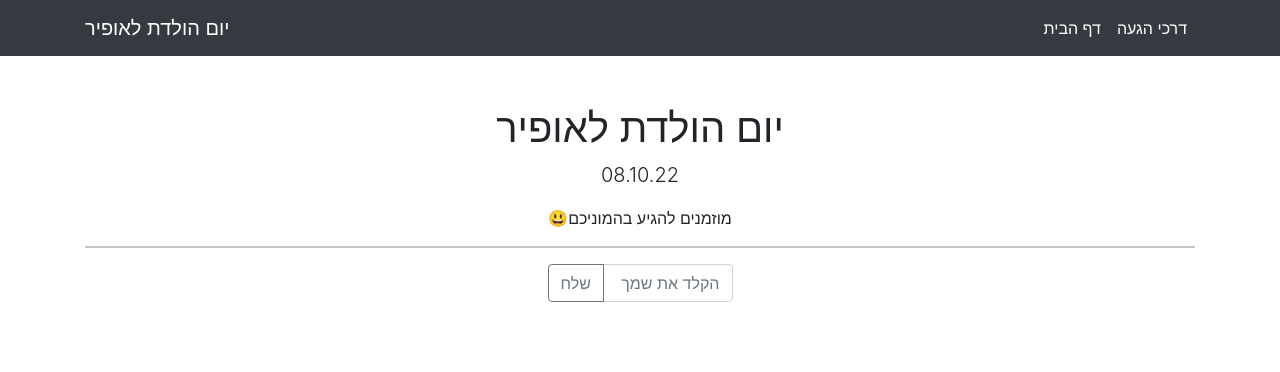
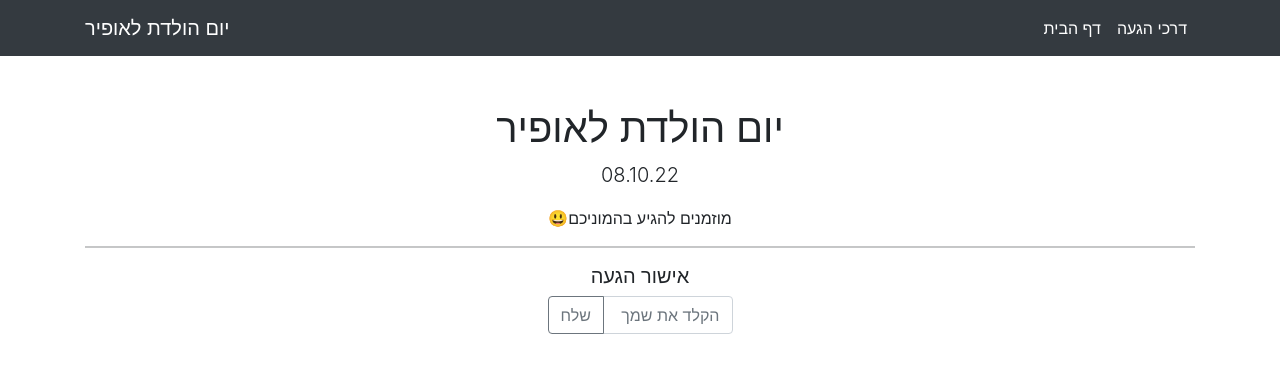
Before and after one commit to ofir6868/birthday, a plain HTML site: page index.html in a window 1280 px wide. Drawn offline with nearby package versions, Linux system fonts and the light colour scheme.

Commit message:
header added

```diff
--- a/index.html
+++ b/index.html
@@ -59,7 +59,7 @@
             <p>😃מוזמנים להגיע בהמוניכם</p>
 
             <hr>
-            <h5 id="header"> בחירת מנה </h5>
+            <h5 id="header"> אישור הגעה </h5>
 
             <div class="input-group mx-auto" style="width:185px"  id="nameInput">
                 <div class="input-group-prepend">
@@ -95,7 +95,7 @@
         document.getElementById('burgers').style.display = 'none';
         document.getElementById('buns').style.display = 'none';
         document.getElementById('submit').style.display = 'none';
-        document.getElementById('header').style.display = 'none';
+        document.getElementById('header').innerText = 'אישור הגעה';
 
         function myFunction() {
             var name = document.getElementById("myText").value;
@@ -115,7 +115,7 @@
             document.getElementById('burgers').style.display = 'inline';
             document.getElementById('buns').style.display = 'inline';
             document.getElementById('submit').style.display = 'inline';
-            document.getElementById('header').style.display = 'inline';
+            document.getElementById('header').innerText = 'בחירת מנה';
             document.getElementById('nameInput').style.display = 'none';
             }
             else{
```
